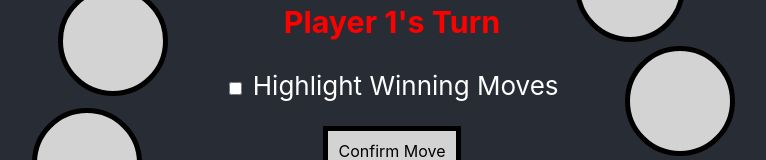
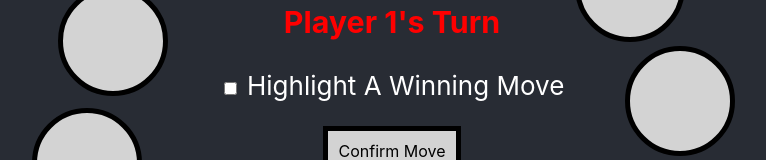
Before and after one commit to JosephCalebAnderson/circular-nim, a React (Create React App) app: page / in a window 1280 px wide. Both pictures are taken after a click on the element "Player Vs Player". Shown: the part 242-402 px from the top of the page, without its empty margins (248-1014 px from the left). Built offline with nearby package versions, Linux system fonts and the light colour scheme.

Commit message:
Clean up the console

```diff
--- a/src/App.js
+++ b/src/App.js
@@ -443,7 +443,6 @@ function App() {
     let objsWithMex = setMexValues(objArr, size);
     console.log('Mex Values Found.\n');
     setAdjacencyObjs(objsWithMex);
-    console.log(objsWithMex);
     setIsLoading(false);
   }, [size]);
 
@@ -471,8 +470,6 @@ function App() {
       }
       let newGameState = getCPUMove(gameState, "Perfect");
       let index = searchGameObjects(adjacencyObjs, newGameState);
-      console.log(gameState);
-      console.log(newGameState);
       let mex = adjacencyObjs[index].mex;
       if (mex == 0) {
         getWinningStones(newGameState, gameState, takenStones);
@@ -1144,7 +1141,7 @@ function App() {
         {!isSimulation && isGameOver && <h2 className={`prompt ${isPlayer1Turn ?  'p1' : 'p2'}`}>{turnPrompt} Wins!</h2>}
           {!isSimulation && !isGameOver && !isPreGame && <h3 className={`prompt ${isPlayer1Turn ?  'p1' : 'p2'}`}>{turnPrompt}'s Turn</h3>}
           {!isSimulation && !isGameOver && !isPreGame && <input type="checkbox" id="cheat" name="cheat" value={winningStonesVisible} onChange= {() => setWinningStonesVisible(!winningStonesVisible)}></input>}
-          {!isSimulation && !isGameOver && !isPreGame && <label for="cheat"> Highlight Winning Moves</label>}
+          {!isSimulation && !isGameOver && !isPreGame && <label for="cheat"> Highlight A Winning Move</label>}
           <br></br>
           <br></br>
           {!isSimulation && !isGameOver && !isPreGame && !isLoading && isPlayer1Human && <btn className="selection" onClick = {() => handleSelectionConfirmation()}>Confirm Move</btn>}
```
